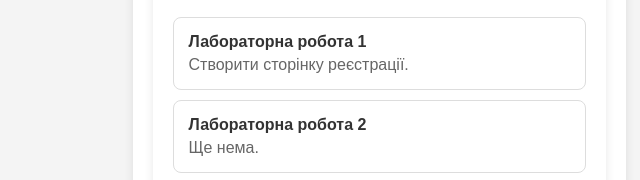
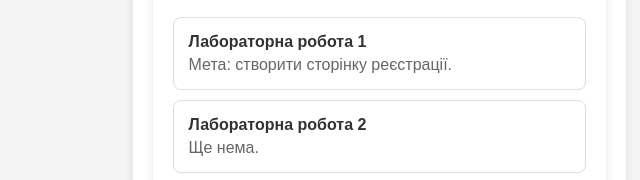
Before and after one commit to ArtemRomashko/WEB_CV, a plain HTML site: page index.html in a window 1280 px wide. Shown: the part 560-740 px from the top of the page, 261-901 px from the left. Drawn offline with Linux system fonts and the light colour scheme.

Commit message:
change text in website

```diff
--- a/index.html
+++ b/index.html
@@ -51,7 +51,7 @@
                 <ul>
                     <li>
                         <a href="lab.html">Лабораторна робота 1</a>
-                        <span>Створити сторінку реєстрації.</span>
+                        <span>Мета: створити сторінку реєстрації.</span>
                     </li>
                     <li>
                         <a href="#">Лабораторна робота 2</a>
```
